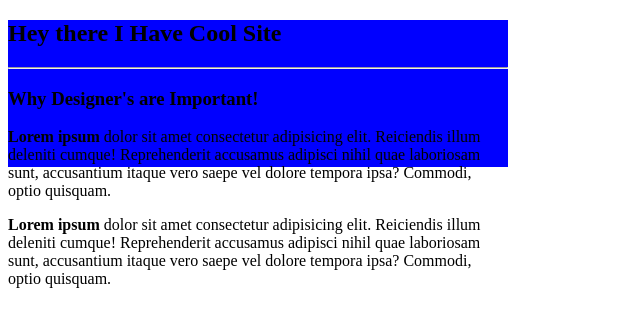
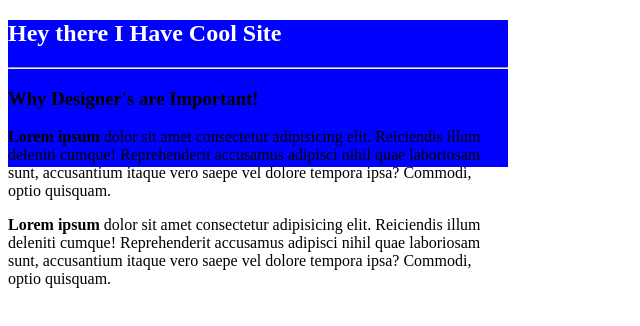
Before and after one commit to ZachPfeifer/coolsite, a plain HTML site: page index.html in a window 1280 px wide. Shown: the whole page, without its empty margins (0-640 px from the left). Drawn offline with Linux system fonts and the light colour scheme.

Commit message:
Css from beginning

```diff
--- a/index.html
+++ b/index.html
@@ -13,7 +13,7 @@
 
 <body>
   <div>
-    <section>
+    <section class="section1">
       <h1>Hey there I Have Cool Site</h1>
     </section>
     <div>
--- a/styles.css
+++ b/styles.css
@@ -3,3 +3,9 @@ div {
   width: 500px;
   background-color: blue;
 }
+h1 {
+  color: white
+}
+.section1 {
+  color: blue
+}
```
